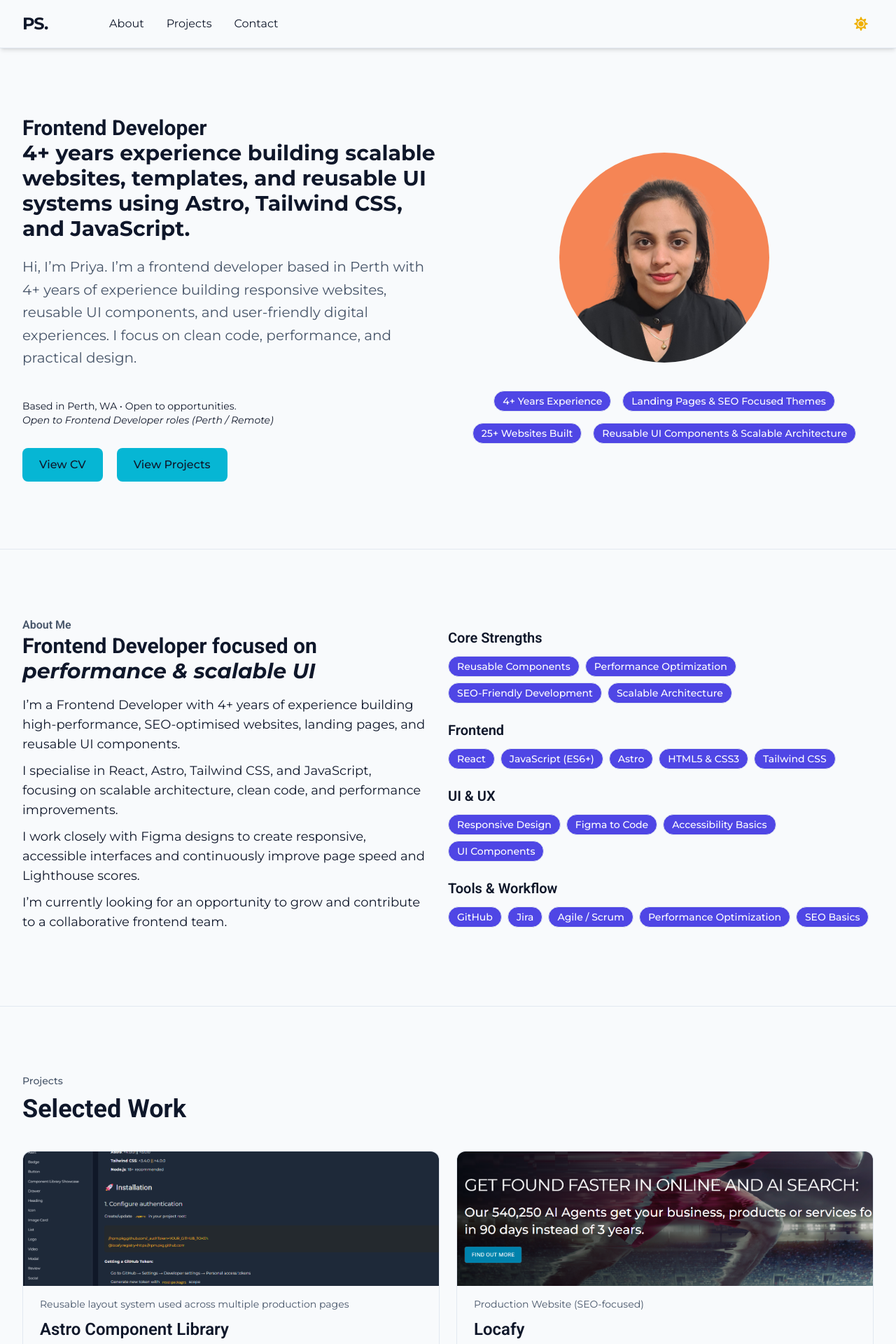
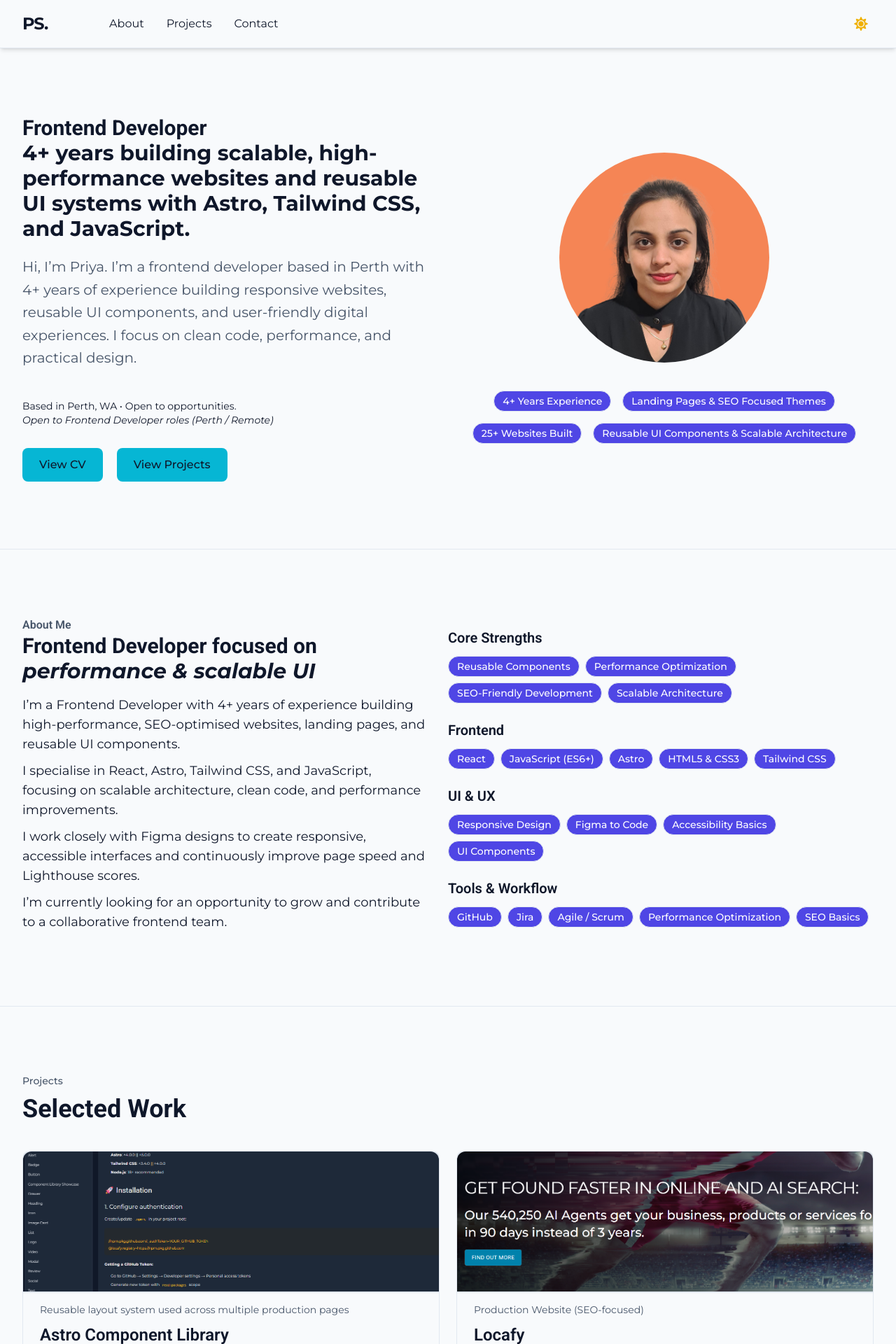
Before and after one commit to piihushah/priya-portfolio, a React (Vite) app: page / in a window 1280 px wide. Shown: the top 1920 px of the page at 70% size. Built offline with nearby package versions, Linux system fonts and the light colour scheme.

Commit message:
Enhance Footer and Hero components with improved styling and text updates; add border to ProjectCard image

```diff
--- a/src/components/Footer.jsx
+++ b/src/components/Footer.jsx
@@ -2,7 +2,7 @@ export default function Footer() {
   return (
     <footer>
       <div className="container flex flex-col gap-6 md:flex-row md:items-center md:justify-between">
-        <div>
+        <div className="mt-4">
           <h3 className="text-xl font-semibold text-(--text-primary)">Priya Shah</h3>
           <p className="mt-2 max-w-md text-sm leading-7 text-(--text-primary)">
             Frontend Developer focused on performance, reusable UI, and modern web experiences.
@@ -46,7 +46,7 @@ export default function Footer() {
         </div>
       </div>
 
-      <div className="mx-auto mt-6 max-w-7xl border-t border-(--border) pt-6 flex flex-col items-center justify-center gap-1 text-sm text-(--text-primary)">
+      <div className="mx-auto mt-6 max-w-7xl border-t border-(--border) pt-6 flex flex-col items-center justify-center gap-1 text-sm text-(--text-primary) px-4 text-center">
         <p>© 2026 Priya Shah. All rights reserved.</p>
         <p>Designed and built by Priya Shah. Built with React, Tailwind CSS & Vite</p>
       </div>
--- a/src/components/Hero.jsx
+++ b/src/components/Hero.jsx
@@ -10,8 +10,8 @@ function Hero() {
           <h1 className="text-2xl md:text-3xl font-bold text-(--text-primary) md:max-w-2xl">
             Frontend Developer <br />
             <span className="text-(--text-accent) ">
-              4+ years experience building scalable websites, templates, and reusable UI systems using Astro, Tailwind
-              CSS, and JavaScript.
+              4+ years building scalable, high-performance websites and reusable UI systems with Astro, Tailwind CSS,
+              and JavaScript.
             </span>
           </h1>
           <p className="text-lg md:text-xl leading-relaxed text-(--text-secondary) md:max-w-2xl">
--- a/src/components/ProjectCard.jsx
+++ b/src/components/ProjectCard.jsx
@@ -11,7 +11,7 @@ export default function ProjectCard({ project }) {
         <img
           src={project.image}
           alt={project.title}
-          className="h-48 w-full object-cover transition-transform duration-300 rounded-t-xl mb-4"
+          className="h-50 w-full object-cover transition-transform duration-300 rounded-t-xl mb-4 ring-2 ring-(--border)"
         />
       </div>
       <div className="px-6">
```
